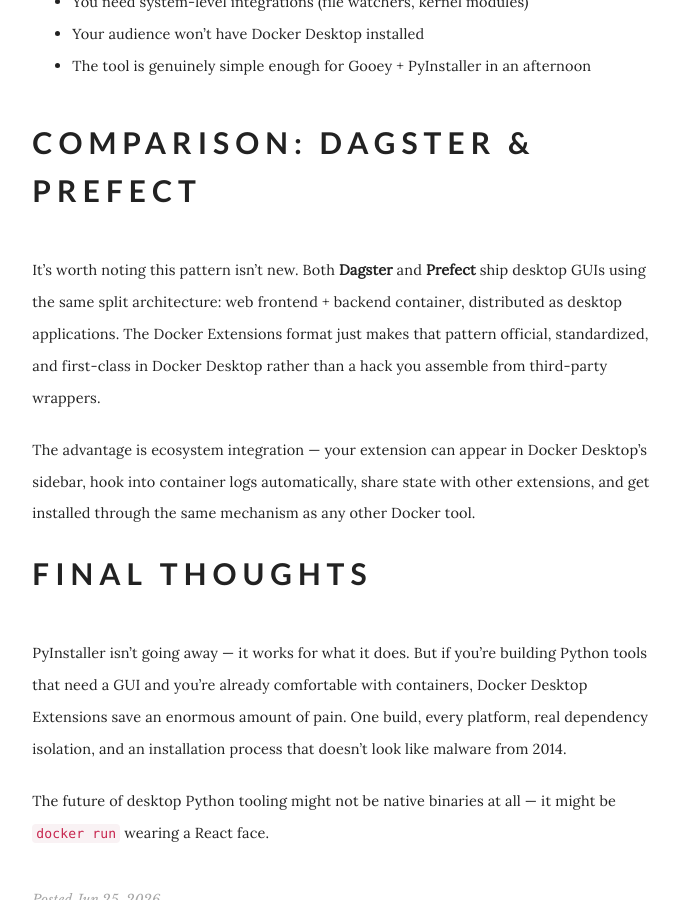
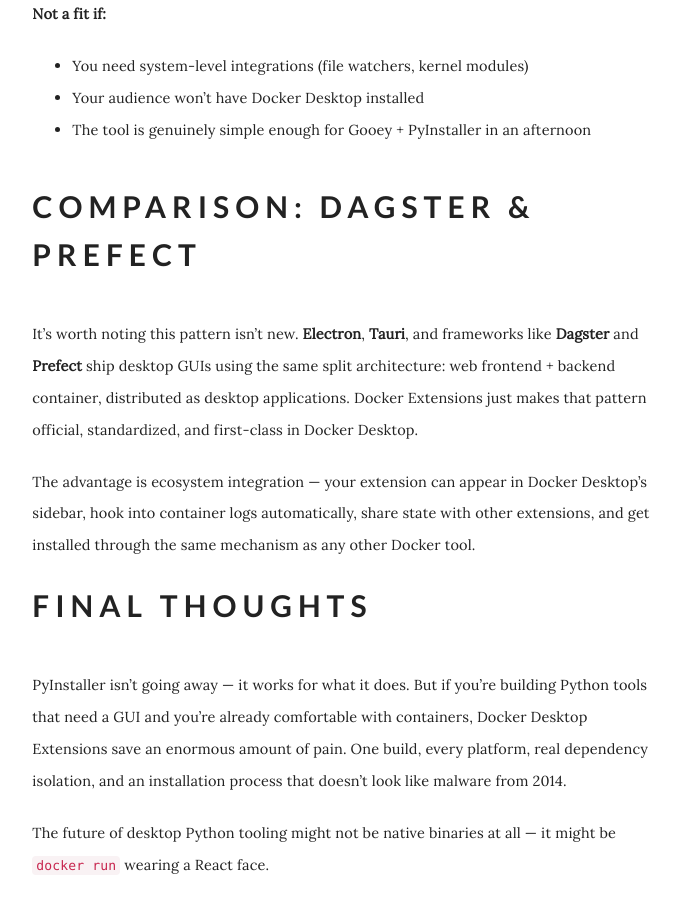
Before and after one commit to danleyb2/danleyb2.github.io, a Jekyll site: the page built from _posts/2026-06-25-docker-desktop-extension-python.md, in a window 1280 px wide and 900 px high, scrolled down 6091 px. Shown: the whole window, without its empty margins (296-977 px from the left). Built offline with Jekyll 4.4.1, drawn with Linux system fonts in a browser that asks for light colours; some web fonts are replaced; comment, search, counter and statistics services are not loaded; some of the changed text lies outside the part shown.

Commit message:
blog: apply quick review fixes
- career post: fix graduation timeline, Java/Python version formatting
  rename 'Independent Work' to 'Parallel Work', clarify freelance runs alongside ParkPow
- career post: add '(as of June 2026)' to star counts so they don't go stale silently
- docker post: remove duplicate manifest sentence, jsx→js code fence
- docker post: clarify container size vs PyInstaller comparison
- docker post: broaden framework mentions (Electron, Tauri) with accurate framing

````diff
--- a/_posts/2026-06-25-docker-desktop-extension-python.md
+++ b/_posts/2026-06-25-docker-desktop-extension-python.md
@@ -92,8 +94,6 @@
 ### The Backend
 
 A container (or `docker-compose` stack) that runs your actual tooling. For Python workloads, this is where PyInstaller binaries live, where heavy ML models are loaded, where Docker-in-Docker pipelines execute. The UI is just the window; the backend does the work.
-
-The extension manifests tie them together:
 
 The extension manifests tie them together:
 ```json
@@ -145,7 +145,7 @@
 
 Using the official Docker Desktop Extension SDK:
 
-```jsx
+```javascript
 import { Client } from '@docker/extension-api-client'
 
 const client = new Client()
@@ -195,7 +195,7 @@
 
 ## Comparison: Dagster & Prefect
 
-It's worth noting this pattern isn't new. Both **Dagster** and **Prefect** ship desktop GUIs using the same split architecture: web frontend + backend container, distributed as desktop applications. The Docker Extensions format just makes that pattern official, standardized, and first-class in Docker Desktop rather than a hack you assemble from third-party wrappers.
+It's worth noting this pattern isn't new. **Electron**, **Tauri**, and frameworks like **Dagster** and **Prefect** ship desktop GUIs using the same split architecture: web frontend + backend container, distributed as desktop applications. Docker Extensions just makes that pattern official, standardized, and first-class in Docker Desktop.
 
 The advantage is ecosystem integration — your extension can appear in Docker Desktop's sidebar, hook into container logs automatically, share state with other extensions, and get installed through the same mechanism as any other Docker tool.
 
````
Also changed, not shown: other parts of _posts/2026-06-25-docker-desktop-extension-python.md (+3 -1 lines), _posts/2026-06-24-fullstack-journey.md (+7 -6 lines).
